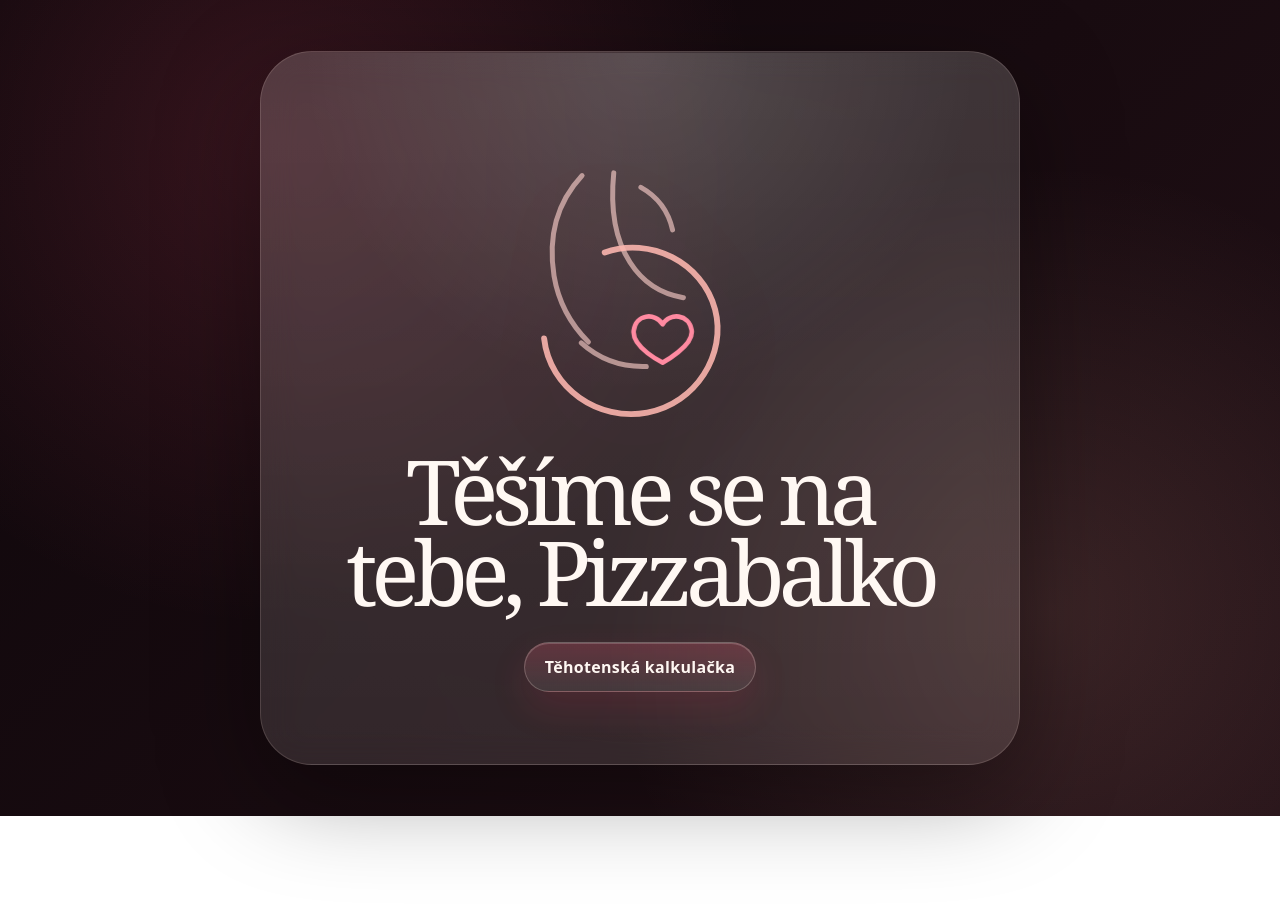
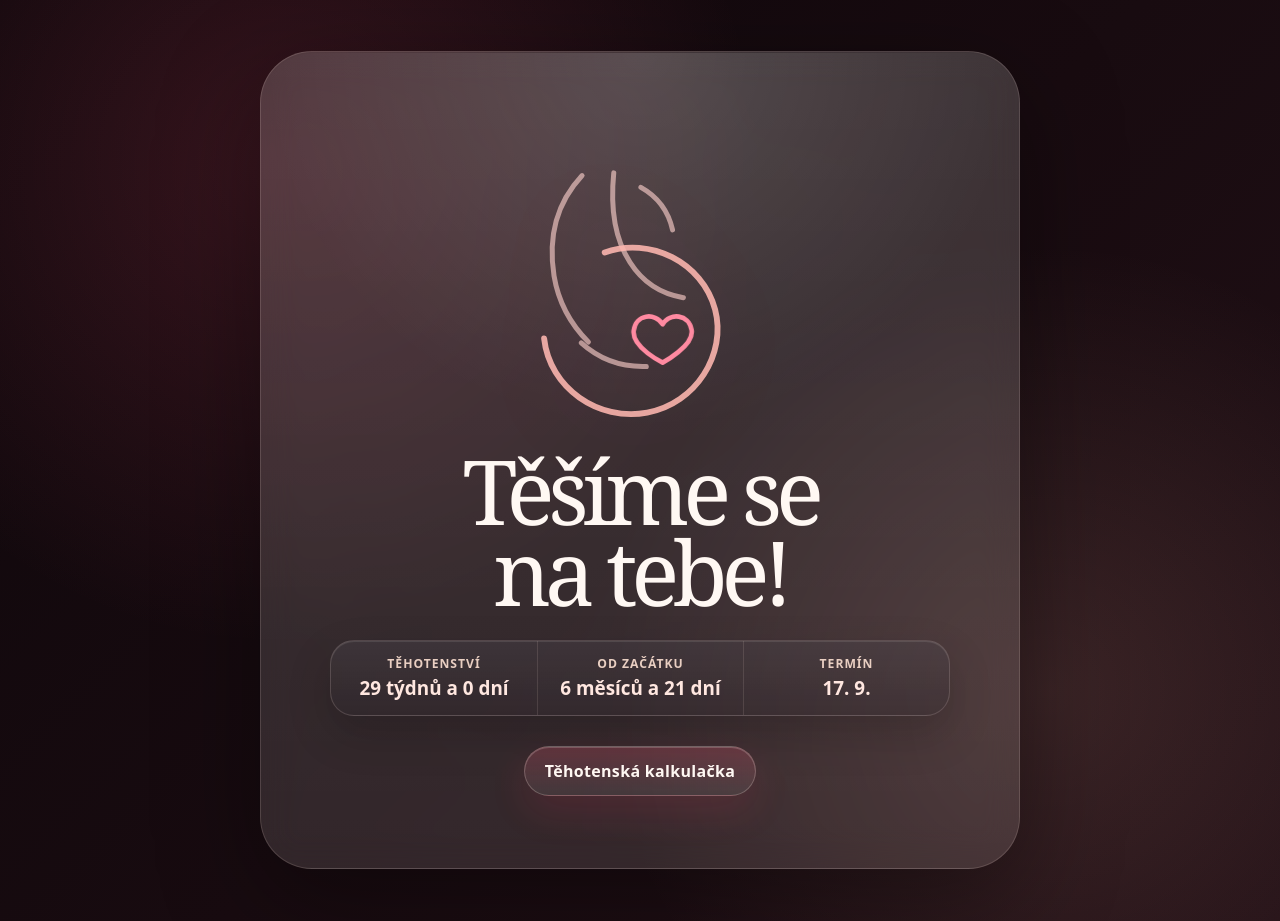
Before and after one commit to janvyhnanek/hearts, a plain HTML site: page index.html in a window 1280 px wide. Before the commit the page ends 816 px from the top, so only its background shows below. Drawn offline with Linux system fonts and the light colour scheme.

Commit message:
Add pregnancy progress bar

```diff
--- a/index.html
+++ b/index.html
@@ -26,7 +26,22 @@
           </svg>
         </div>
 
-        <h1>Těšíme se na tebe, Pizzabalko</h1>
+        <h1>Těšíme se na tebe!</h1>
+
+        <div class="pregnancy-status" aria-label="Aktuální délka těhotenství">
+          <div class="status-item">
+            <span class="status-label">Těhotenství</span>
+            <strong id="pregnancy-weeks">--</strong>
+          </div>
+          <div class="status-item">
+            <span class="status-label">Od začátku</span>
+            <strong id="pregnancy-calendar">--</strong>
+          </div>
+          <div class="status-item">
+            <span class="status-label">Termín</span>
+            <strong>17. 9.</strong>
+          </div>
+        </div>
 
         <button class="calculator-toggle" type="button" aria-expanded="false" aria-controls="calculator-panel">
           Těhotenská kalkulačka
--- a/script.js
+++ b/script.js
@@ -1,5 +1,7 @@
 const HEART_COLORS = ["#ff2f5f", "#ff456c", "#e71946", "#ff6f8f", "#c90f35"];
 const CALENDAR_MONTH_DAYS = 30.436875;
+const EXPECTED_DUE_DATE = new Date(2026, 8, 17);
+const PREGNANCY_LENGTH_DAYS = 280;
 const prefersReducedMotion = window.matchMedia("(prefers-reduced-motion: reduce)");
 
 function random(min, max) {
@@ -67,6 +69,60 @@ function formatUnit(value, one, twoFour, many) {
   return `${value} ${word}`;
 }
 
+function startOfDay(date) {
+  return new Date(date.getFullYear(), date.getMonth(), date.getDate());
+}
+
+function addDays(date, days) {
+  const nextDate = new Date(date);
+  nextDate.setDate(nextDate.getDate() + days);
+  return nextDate;
+}
+
+function daysBetween(startDate, endDate) {
+  return Math.floor((startOfDay(endDate) - startOfDay(startDate)) / 86400000);
+}
+
+function addMonthsClamped(date, months) {
+  const nextDate = new Date(date);
+  const originalDay = nextDate.getDate();
+  nextDate.setDate(1);
+  nextDate.setMonth(nextDate.getMonth() + months);
+  const lastDay = new Date(nextDate.getFullYear(), nextDate.getMonth() + 1, 0).getDate();
+  nextDate.setDate(Math.min(originalDay, lastDay));
+  return nextDate;
+}
+
+function calendarDiff(startDate, endDate) {
+  const start = startOfDay(startDate);
+  const end = startOfDay(endDate);
+  let months = (end.getFullYear() - start.getFullYear()) * 12 + end.getMonth() - start.getMonth();
+
+  if (addMonthsClamped(start, months) > end) {
+    months -= 1;
+  }
+
+  const anchor = addMonthsClamped(start, months);
+  return { months, days: daysBetween(anchor, end) };
+}
+
+function pregnancyProgress(today = new Date()) {
+  const pregnancyStart = addDays(EXPECTED_DUE_DATE, -PREGNANCY_LENGTH_DAYS);
+  const elapsedDays = Math.max(0, daysBetween(pregnancyStart, today));
+  const weeks = Math.floor(elapsedDays / 7);
+  const days = elapsedDays % 7;
+  const calendar = calendarDiff(pregnancyStart, addDays(pregnancyStart, elapsedDays));
+
+  return {
+    pregnancyStart,
+    elapsedDays,
+    weeks,
+    days,
+    calendarMonths: calendar.months,
+    calendarDays: calendar.days,
+  };
+}
+
 function calendarToPregnancy(months, days) {
   const totalDays = months * CALENDAR_MONTH_DAYS + days;
   const weeks = Math.floor(totalDays / 7);
@@ -132,9 +188,22 @@ function initCalculator() {
   updatePregnancyToCalendar();
 }
 
+function initPregnancyStatus() {
+  const weeksOutput = document.querySelector("#pregnancy-weeks");
+  const calendarOutput = document.querySelector("#pregnancy-calendar");
+  if (!weeksOutput || !calendarOutput) return;
+
+  const progress = pregnancyProgress();
+  weeksOutput.textContent = `${formatUnit(progress.weeks, "týden", "týdny", "týdnů")} a ${formatUnit(progress.days, "den", "dny", "dní")}`;
+  calendarOutput.textContent = `${formatUnit(progress.calendarMonths, "měsíc", "měsíce", "měsíců")} a ${formatUnit(progress.calendarDays, "den", "dny", "dní")}`;
+}
+
 document.addEventListener("pointerdown", handlePointer, { passive: true });
 
-document.addEventListener("DOMContentLoaded", initCalculator);
+document.addEventListener("DOMContentLoaded", () => {
+  initPregnancyStatus();
+  initCalculator();
+});
 
 window.addEventListener("load", () => {
   const rect = document.querySelector(".card")?.getBoundingClientRect();
@@ -145,4 +214,5 @@ window.addEventListener("load", () => {
 window.heartsCalculator = {
   calendarToPregnancy,
   pregnancyToCalendar,
+  pregnancyProgress,
 };
--- a/style.css
+++ b/style.css
@@ -172,6 +172,50 @@ h1 {
   letter-spacing: -0.07em;
   line-height: 0.9;
   text-wrap: balance;
+}
+
+.pregnancy-status {
+  position: relative;
+  z-index: 1;
+  display: grid;
+  grid-template-columns: repeat(3, minmax(0, 1fr));
+  width: min(100%, 620px);
+  margin-top: clamp(1.2rem, 3vw, 1.8rem);
+  overflow: hidden;
+  border: 1px solid rgba(255, 229, 222, 0.16);
+  border-radius: 24px;
+  background:
+    linear-gradient(180deg, rgba(255, 255, 255, 0.095), rgba(255, 255, 255, 0.045)),
+    rgba(14, 7, 11, 0.28);
+  box-shadow:
+    inset 0 1px 0 rgba(255, 255, 255, 0.1),
+    0 18px 44px rgba(0, 0, 0, 0.18);
+  user-select: text;
+}
+
+.status-item {
+  display: grid;
+  min-width: 0;
+  gap: 0.28rem;
+  padding: 0.9rem clamp(0.72rem, 2vw, 1.1rem);
+}
+
+.status-item + .status-item {
+  border-left: 1px solid rgba(255, 229, 222, 0.12);
+}
+
+.status-label {
+  color: var(--muted);
+  font-size: 0.76rem;
+  font-weight: 750;
+  letter-spacing: 0.08em;
+  text-transform: uppercase;
+}
+
+.status-item strong {
+  color: #ffe7e0;
+  font-size: clamp(0.95rem, 2.2vw, 1.18rem);
+  line-height: 1.25;
 }
 
 .calculator-toggle {
@@ -412,6 +456,16 @@ input:focus {
   .calculator-grid {
     grid-template-columns: 1fr;
   }
+
+  .pregnancy-status {
+    grid-template-columns: 1fr;
+    width: min(100%, 360px);
+  }
+
+  .status-item + .status-item {
+    border-top: 1px solid rgba(255, 229, 222, 0.12);
+    border-left: 0;
+  }
 }
 
 @media (max-width: 520px) {
```
